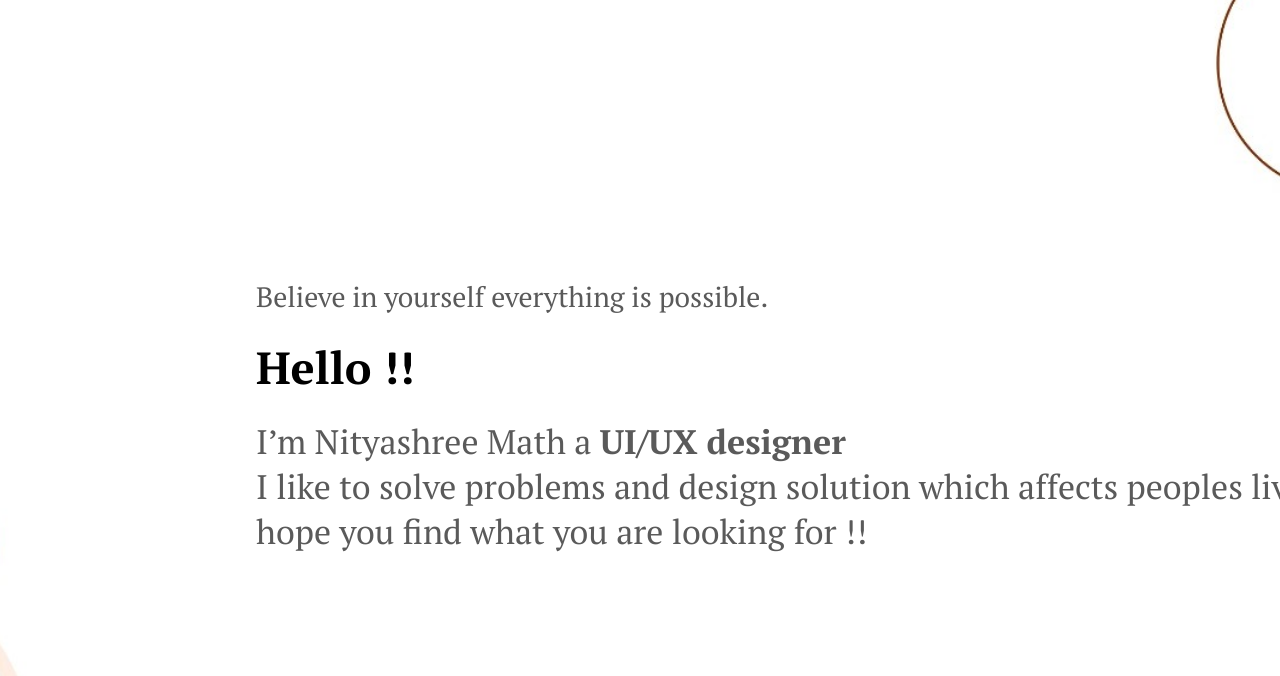
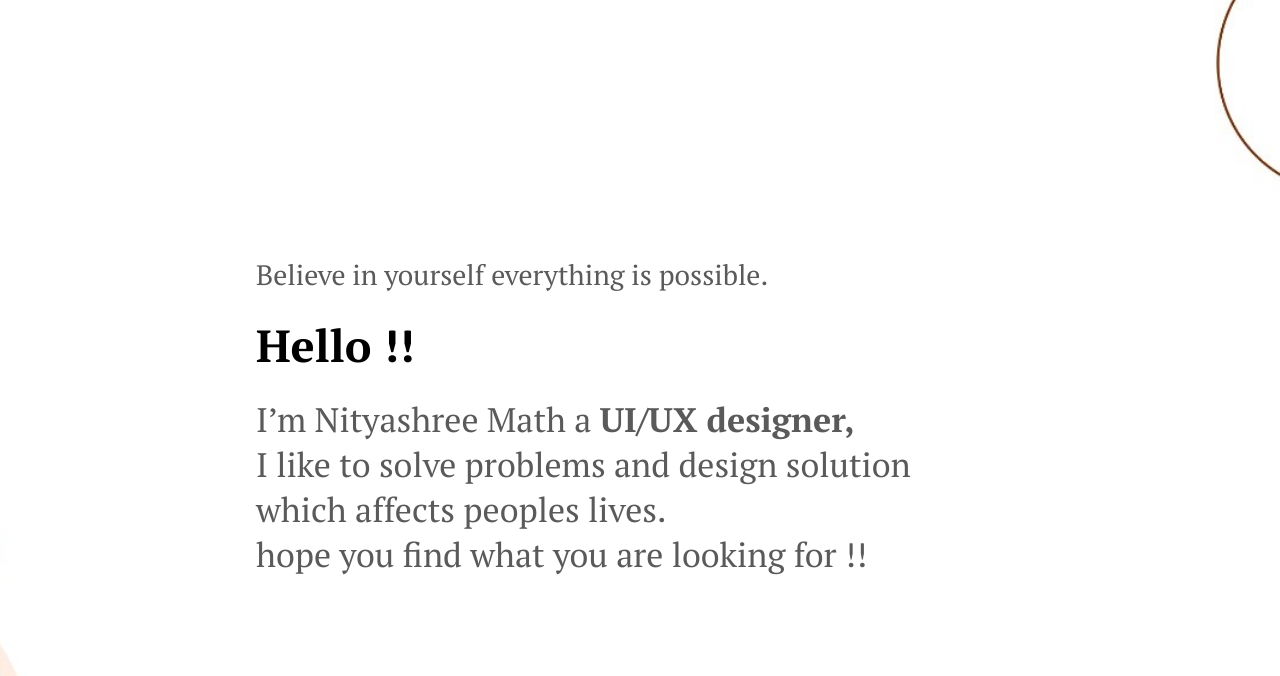
Before and after one commit to Nityashreemath/nityashree, a plain HTML site: page index.html in a window 1280 px wide. Shown: the part 124-800 px from the top of the page. Drawn offline with Linux system fonts and the light colour scheme.

Commit message:
Update index.html

```diff
--- a/index.html
+++ b/index.html
@@ -28,8 +28,8 @@
 <div class="intro">
     <h>Believe in yourself everything is possible.</h><br><br>
     <h1>Hello !!</h1><br>
-    <p>I’m Nityashree Math a <b>UI/UX designer</b><br>I like to solve
-        problems and design solution which affects peoples lives.<br>
+    <p>I’m Nityashree Math a <b>UI/UX designer,</b><br>I like to solve
+        problems and design solution <br> which affects peoples lives.<br>
         hope you find what you are looking for !!</p>
 
 </div>
```
